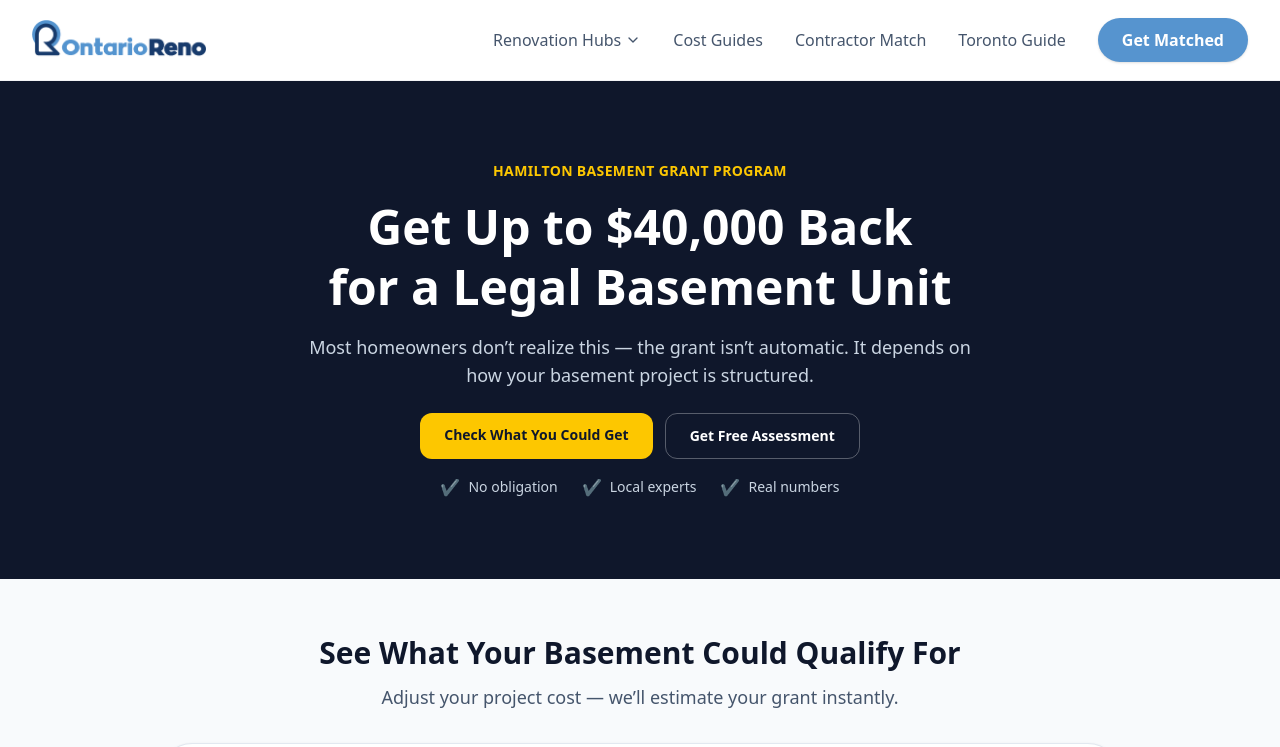
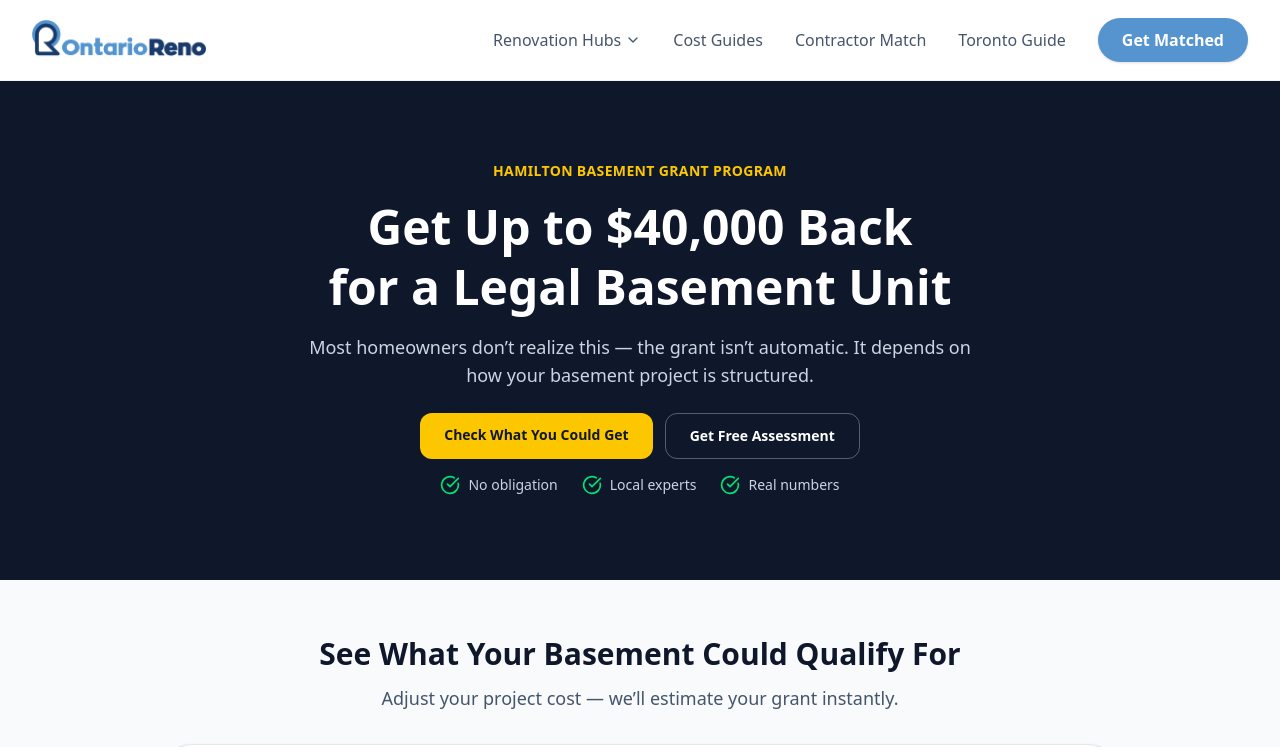
Before and after one commit to mapsforfield/ontarioreno, a React (Vite) app: page /hamilton-basement-grant in a window 1280 px wide. Shown: the top 747 px of the page. Built offline with nearby package versions, Linux system fonts and the light colour scheme.

Commit message:
Update HamiltonBasementGrantAd.tsx

```diff
--- a/src/pages/HamiltonBasementGrantAd.tsx
+++ b/src/pages/HamiltonBasementGrantAd.tsx
@@ -1,4 +1,5 @@
 import HamiltonGrantCalculator from "../components/HamiltonGrantCalculator";
+import { CheckCircle } from "lucide-react";
 
 export default function HamiltonBasementGrantAd() {
   return (
@@ -39,21 +40,22 @@ export default function HamiltonBasementGrantAd() {
             </a>
           </div>
 
+          {/* ✅ UPDATED ICON ROW */}
           <p className="mt-4 text-sm text-slate-300 text-center">
             <span className="inline-flex items-center gap-6 flex-wrap justify-center">
 
               <span className="flex items-center gap-2">
-      <span className="text-green-400 text-base">✔</span>
+                <CheckCircle className="h-5 w-5 text-green-400" />
                 No obligation
               </span>
 
               <span className="flex items-center gap-2">
-      <span className="text-green-400 text-base">✔</span>
+                <CheckCircle className="h-5 w-5 text-green-400" />
                 Local experts
               </span>
 
               <span className="flex items-center gap-2">
-      <span className="text-green-400 text-base">✔</span>
+                <CheckCircle className="h-5 w-5 text-green-400" />
                 Real numbers
               </span>
 
@@ -78,7 +80,6 @@ export default function HamiltonBasementGrantAd() {
 
           <HamiltonGrantCalculator />
 
-          {/* LIGHT CTA */}
           <div className="mt-8 text-center">
             <p className="text-lg font-medium text-slate-700">
               Want exact numbers for your home?
```
Lines whose indentation alone changed are shown as unchanged.
